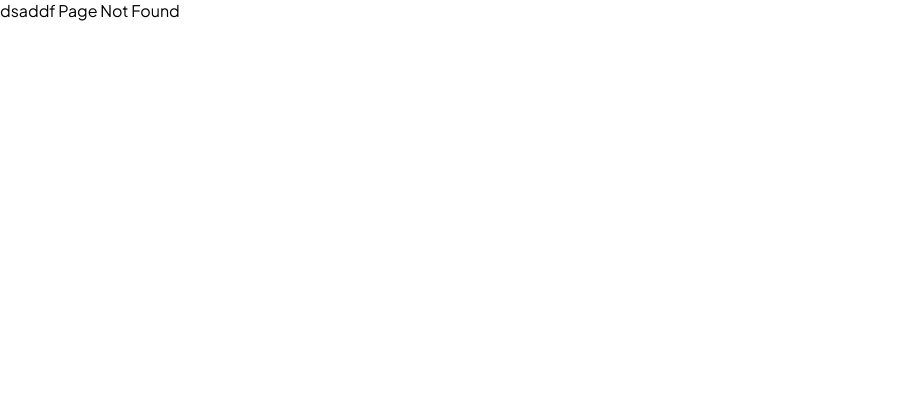
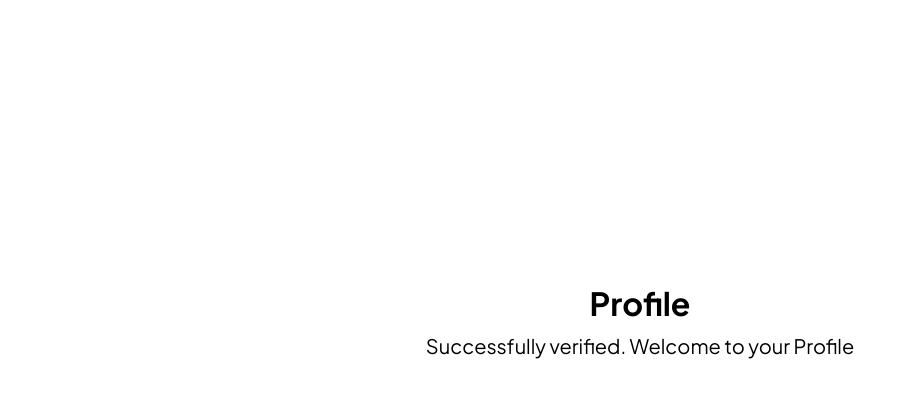
Before and after one commit to sudipstha08/code-verify, a React (Vite) app in the folder client/: page /dashboard in a window 1280 px wide. Before the commit this address had no page. Shown: the top 398 px of the page, without its empty margins (0-917 px from the left). Built offline with nearby package versions, Linux system fonts and the light colour scheme.

Commit message:
feat: add logged in page

```diff
--- a/client/src/App.tsx
+++ b/client/src/App.tsx
@@ -1,7 +1,7 @@
 import { QueryClientProvider } from '@tanstack/react-query'
 import { Route, Routes } from 'react-router-dom'
 import { queryClient } from '@/lib'
-import { HomePage, NotFoundPage } from '@/containers'
+import { DashboardPage, HomePage, NotFoundPage } from '@/containers'
 import { ToastContainer } from 'react-toastify'
 import 'react-toastify/dist/ReactToastify.css'
 import './App.css'
@@ -22,6 +22,7 @@ function App() {
       />
       <Routes>
         <Route path="/" element={<HomePage />} />
+        <Route path="/dashboard" element={<DashboardPage />} />
         <Route element={<NotFoundPage />} path="*" />
       </Routes>
     </QueryClientProvider>
--- a/client/src/components/organisms/Verification/index.tsx
+++ b/client/src/components/organisms/Verification/index.tsx
@@ -5,6 +5,7 @@ import { useMutation } from '@tanstack/react-query'
 import { toast } from 'react-toastify'
 import { Button } from '@/components'
 import { userService } from '@/services'
+import { useNavigate } from 'react-router-dom'
 
 const Container = styled.form`
   margin-top: 20px;
@@ -29,6 +30,7 @@ export const Verification: FC = () => {
   const [inputValues, setInputValues] = useState<string[]>(Array(6).fill(''))
   const inputsRef = useRef<Map<number, HTMLInputElement>>(new Map())
   const [error, setError] = useState<number[]>([])
+  const navigate = useNavigate()
 
   const handleChange = (e: ChangeEvent<HTMLInputElement>) => {
     if (inputValues.filter(a => a).length === INPUT_LENGTH || !e.target.value)
@@ -95,6 +97,7 @@ export const Verification: FC = () => {
     mutationFn: userService.verifyCode,
     onSuccess: () => {
       toast.success('Verification code sent successfully')
+      navigate('/dashboard')
     },
     onError: () => {
       toast.error(
--- /dev/null
+++ b/client/src/containers/DashboardPage/index.tsx
@@ -0,0 +1,23 @@
+import { FC } from 'react'
+import styled from 'styled-components'
+
+const Container = styled.main`
+  display: flex;
+  align-items: center;
+  justify-content: center;
+  flex-direction: column;
+  min-height: 80vh;
+  p {
+    margin-top: 10px;
+    font-size: 1.25rem;
+  }
+`
+
+export const DashboardPage: FC = () => {
+  return (
+    <Container>
+      <h1>Profile</h1>
+      <p>Successfully verified. Welcome to your Profile</p>
+    </Container>
+  )
+}
--- a/client/src/containers/index.ts
+++ b/client/src/containers/index.ts
@@ -1,2 +1,3 @@
 export * from './NotFoundPage'
 export * from './HomePage'
+export * from './DashboardPage'
```
